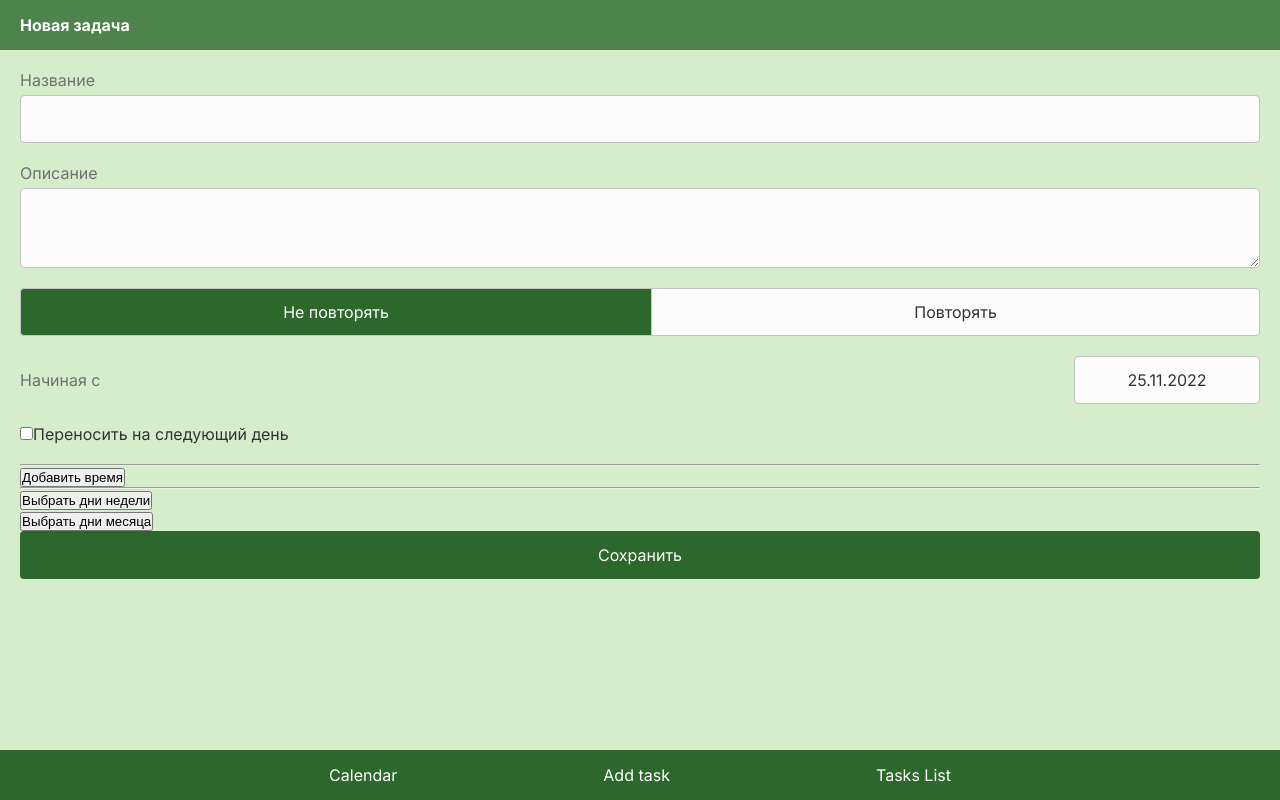
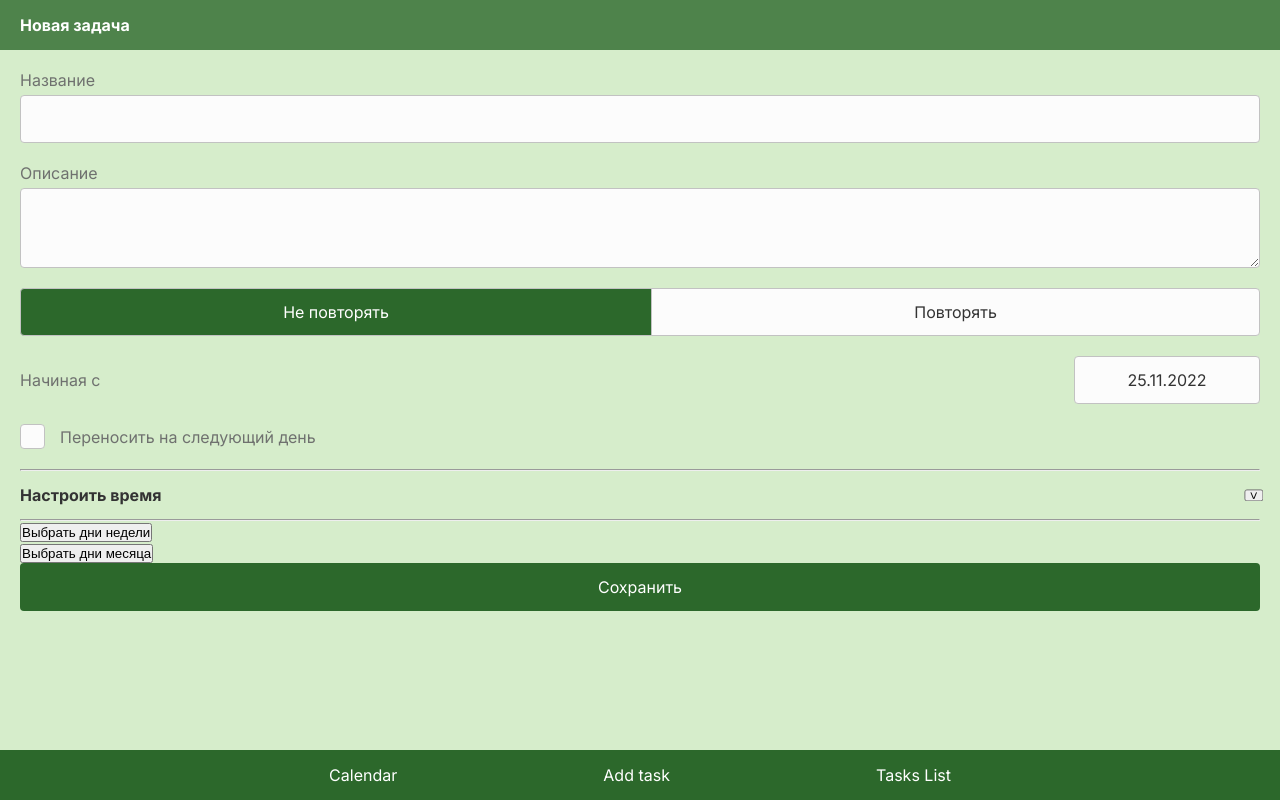
Before and after one commit to mohnatus/planner, a React (Create React App) app: page /task/new in a window 1280 px wide. Built offline with nearby package versions, Linux system fonts and the light colour scheme.

Commit message:
TogglerBlock

```diff
--- a/src/components/Checkbox/index.tsx
+++ b/src/components/Checkbox/index.tsx
@@ -1,4 +1,8 @@
 import { FormEvent, RefObject, useCallback, useRef } from 'react';
+import styled from 'styled-components';
+import { COLORS } from '../../style/colors';
+import { RADIUS_SM } from '../../style/decor';
+import { SPACING_SM } from '../../style/spacing';
 
 export interface CheckboxProps {
 	ref?: RefObject<HTMLInputElement>;
@@ -6,6 +10,47 @@ export interface CheckboxProps {
 	checked: boolean;
 	onChange: (newChecked: boolean) => void;
 }
+
+const Wrapper = styled.label`
+	display: flex;
+	align-items: center;
+	cursor: pointer;
+`;
+
+const Control = styled.input`
+	visibility: hidden;
+	position: absolute;
+	width: 1px;
+	height: 1px;
+	margin: -1px;
+	border: 0;
+	padding: 0;
+	white-space: nowrap;
+	clip-path: inset(100%);
+	clip: rect(0 0 0 0);
+	overflow: hidden;
+`;
+
+const Box = styled.div`
+	width: 25px;
+	height: 25px;
+	border: 1px solid ${COLORS.border};
+	border-radius: ${RADIUS_SM}px;
+	background: ${COLORS.controls.color};
+	margin-right: ${SPACING_SM}px;
+
+	input:checked ~ & {
+		border-color: ${COLORS.accent.color};
+	}
+`;
+
+const Label = styled.span`
+	color: ${COLORS.serviceText};
+
+	input:checked ~ & {
+		color: ${COLORS.text};
+	}
+`;
 
 let unique = 1;
 
@@ -20,15 +65,15 @@ export function Checkbox({ ref, label, checked, onChange }: CheckboxProps) {
 	);
 
 	return (
-		<div>
-			<input
+		<Wrapper>
+			<Control
 				ref={ref}
-				id={id.current}
 				type='checkbox'
 				checked={checked}
 				onChange={handleChange}
 			/>
-			<label htmlFor={id.current}>{label}</label>
-		</div>
+			<Box />
+			<Label>{label}</Label>
+		</Wrapper>
 	);
 }
--- /dev/null
+++ b/src/containers/ToggleBlock/index.tsx
@@ -0,0 +1,57 @@
+import { ReactNode, useCallback, useState } from 'react';
+import styled from 'styled-components';
+import { SPACING_SM, SPACING_XXS } from '../../style/spacing';
+
+export interface ToggleBlockProps {
+	title: string;
+	children: ReactNode;
+}
+
+const Header = styled.div`
+	min-height: 48px;
+	display: flex;
+	align-items: center;
+	padding-top: ${SPACING_XXS}px;
+	padding-bottom: ${SPACING_XXS}px;
+  cursor: pointer;
+`;
+
+const Title = styled.div`
+	flex-grow: 1;
+  font-weight: 700;
+`;
+
+interface TogglerProps {
+	open: boolean;
+}
+
+const Toggler = styled.button<TogglerProps>`
+	flex-grow: 0;
+	margin-left: ${SPACING_SM}px;
+  transform: rotate(${props => props.open ? 90 : -90}deg);
+
+`;
+
+const Content = styled.div`
+  padding-top: ${SPACING_SM}px;
+  padding-bottom: ${SPACING_SM}px;
+`
+
+export function ToggleBlock({ title, children }: ToggleBlockProps) {
+	const [open, setOpen] = useState(false);
+
+	const toggle = useCallback(() => {
+		setOpen((prev) => !prev);
+	}, [setOpen]);
+
+	return (
+		<div>
+			<Header onClick={toggle}>
+				<Title>{title}</Title>
+				<Toggler open={open}>&lt;</Toggler>
+			</Header>
+
+			{open && <Content>{children}</Content>}
+		</div>
+	);
+}
--- a/src/features/tasks/TaskForm.tsx
+++ b/src/features/tasks/TaskForm.tsx
@@ -32,6 +32,7 @@ import { PageHeader } from '../../components/PageHeader';
 import { ServiceText } from '../../containers/ServiceText';
 import { DateGroup } from '../../containers/DateGroup';
 import { Button } from '../../components/Button';
+import { ToggleBlock } from '../../containers/ToggleBlock';
 
 const NO_REPEAT = 'no-repeat';
 const REPEAT = 'repeat';
@@ -218,10 +219,14 @@ export function TaskForm() {
 
 						<hr />
 
-						<TimeInput
+						<ToggleBlock title="Настроить время">
+							<TimeInput
 							values={defaultTime}
 							onChange={setDefaultTime}
 						/>
+						</ToggleBlock>
+
+
 
 						<hr />
 
```
